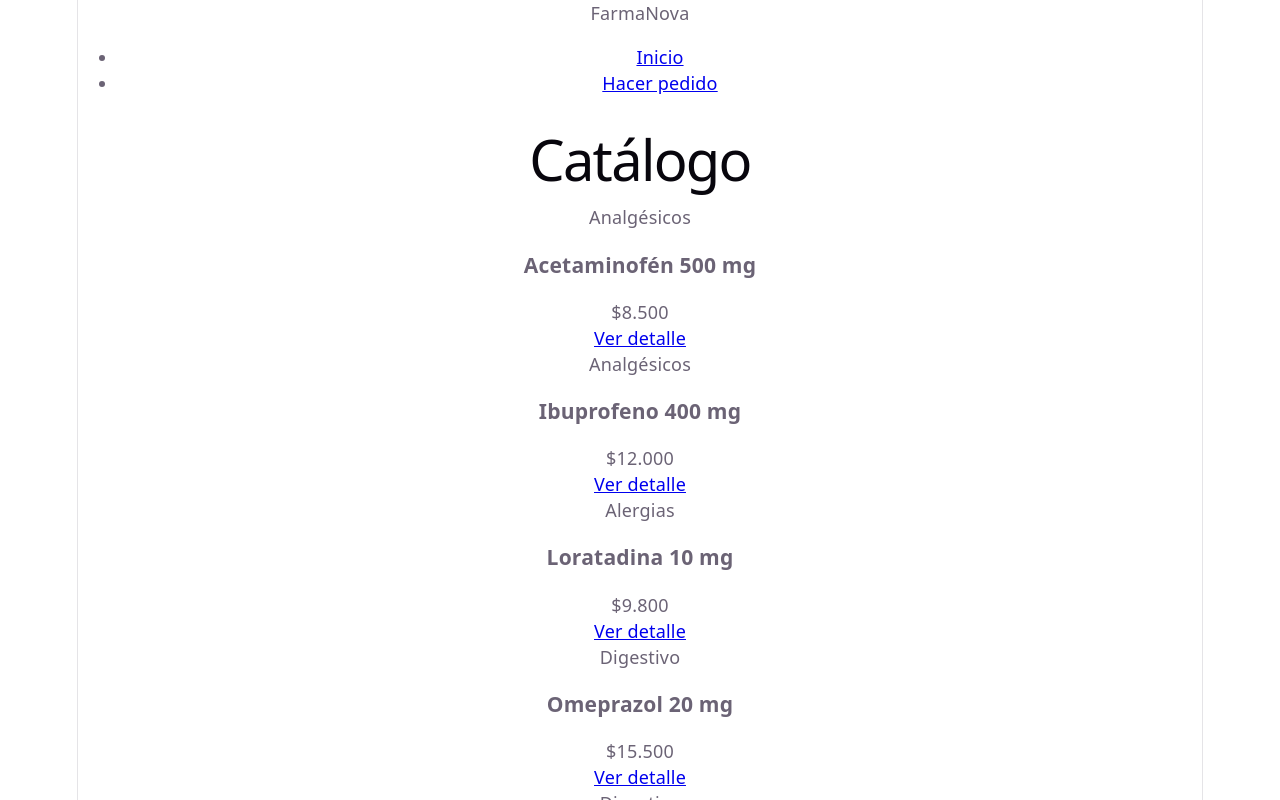
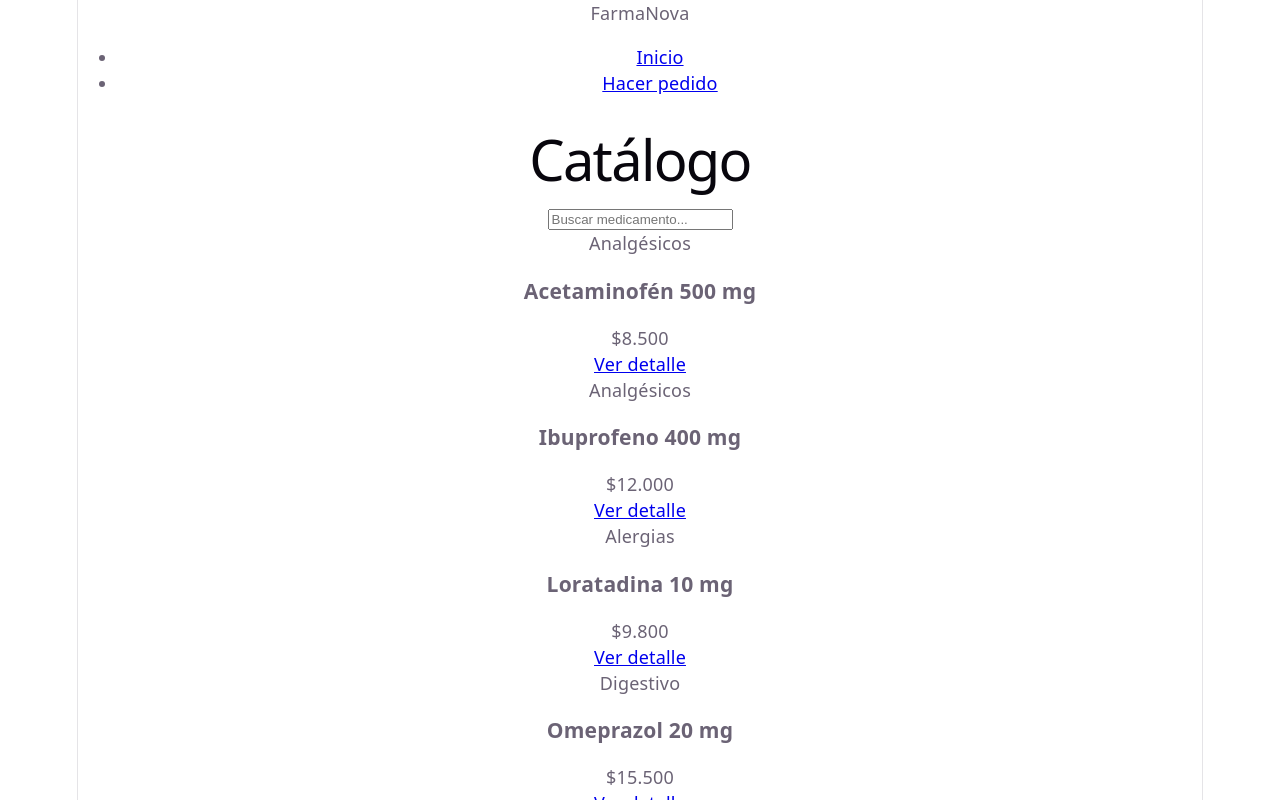
Before and after one commit to Alejoo777/farmanova-frontend, a React (Vite) app: page / in a window 1280 px wide. Shown: the top 800 px of the page. Built offline with nearby package versions, Linux system fonts and the light colour scheme.

Commit message:
feat: agrega busqueda con useState

```diff
--- a/src/pages/Home.jsx
+++ b/src/pages/Home.jsx
@@ -6,6 +6,7 @@ function Home() {
   const [medicamentos, setMedicamentos] = useState([]);
   const [loading, setLoading] = useState(true);
   const [error, setError] = useState(null);
+  const [busqueda, setBusqueda] = useState("");
 
   useEffect(() => {
     getMedicamentos()
@@ -14,15 +15,29 @@ function Home() {
       .finally(() => setLoading(false));
   }, []);
 
+  const filtrados = medicamentos.filter((m) =>
+    m.nombre.toLowerCase().includes(busqueda.toLowerCase())
+  );
+
   return (
     <section>
       <h1>Catálogo</h1>
 
+      <input
+        type="search"
+        placeholder="Buscar medicamento..."
+        value={busqueda}
+        onChange={(e) => setBusqueda(e.target.value)}
+      />
+
       {loading && <p className="spinner">Cargando...</p>}
       {error && <p className="alert alert--error">{error}</p>}
+      {!loading && !error && filtrados.length === 0 && (
+        <p className="alert alert--info">No encontramos medicamentos.</p>
+      )}
 
       <div className="card-grid">
-        {medicamentos.map((m) => (
+        {filtrados.map((m) => (
           <MedicamentoCard key={m.id} medicamento={m} />
         ))}
       </div>
```
